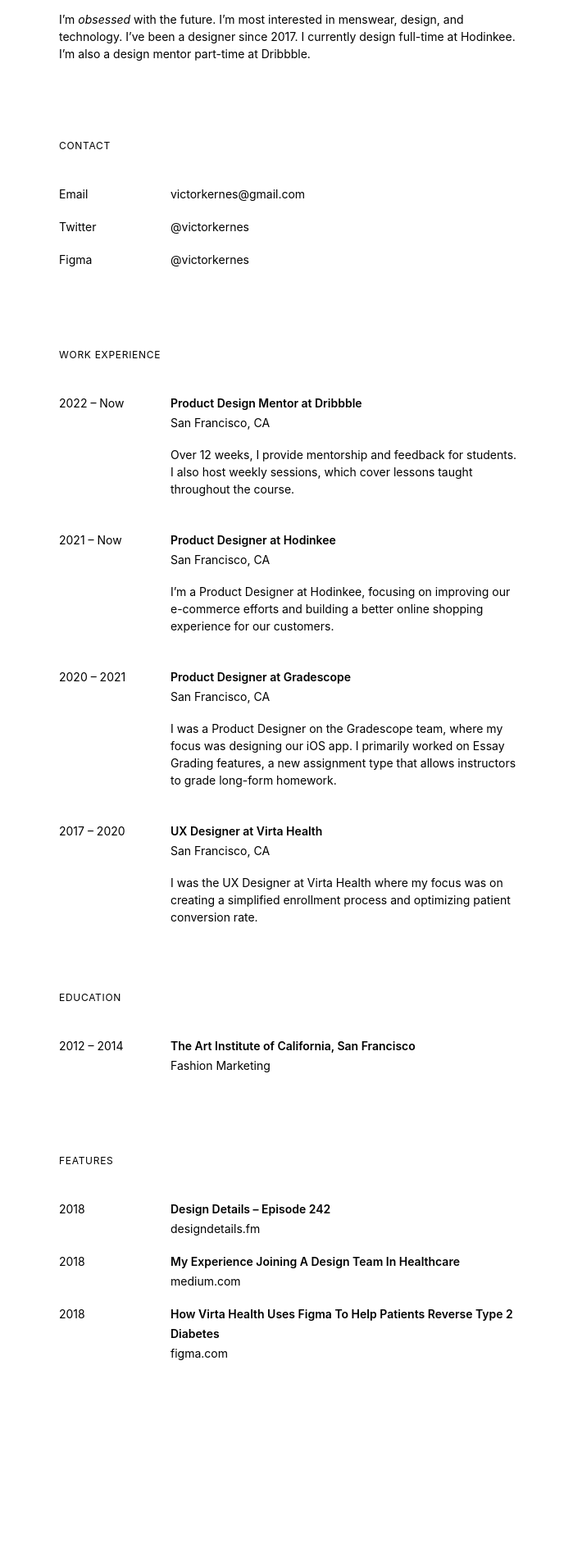
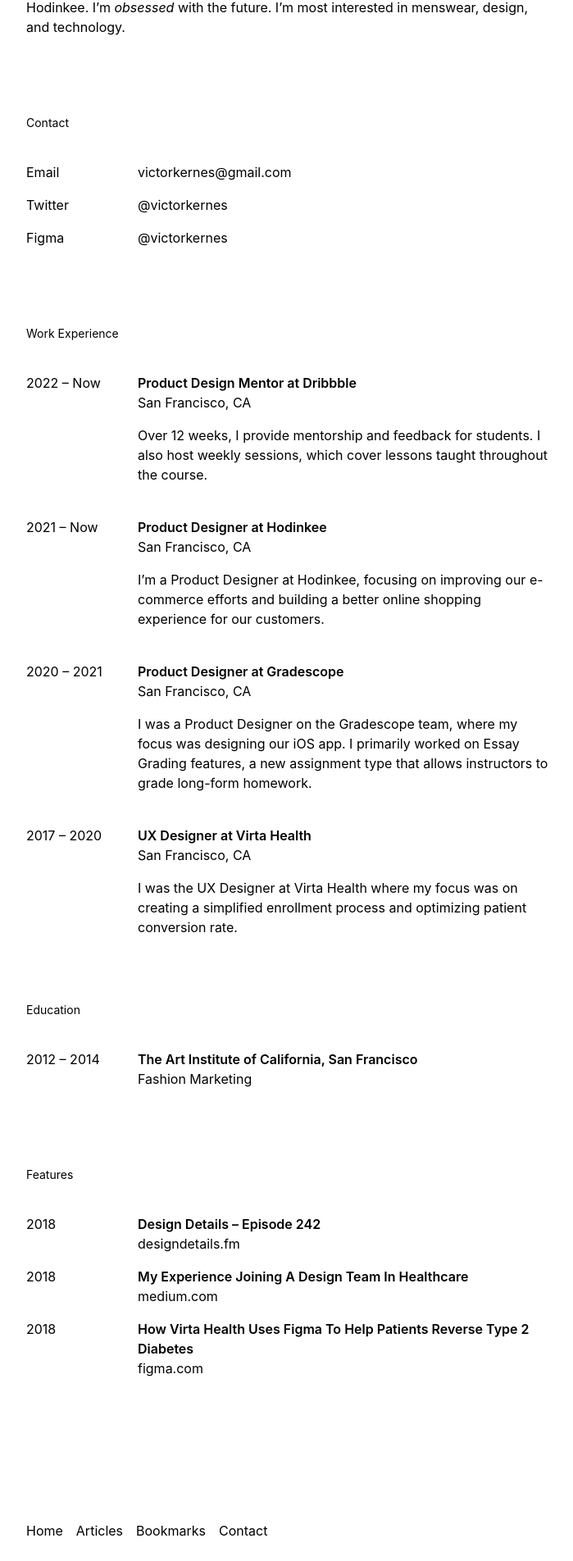
Before and after one commit to victorkernes/victor-kernes-next, a Next.js app: page /about in a window 1280 px wide. Shown: the part 291-2195 px from the top of the page at 82% size, without its empty margins (288-987 px from the left). Before the commit the page ends 2130 px from the top, so only its background shows below. Built offline with nearby package versions, Linux system fonts and the light colour scheme.

Commit message:
Adjust layout and type size

```diff
--- a/components/Archive/Archive.module.css
+++ b/components/Archive/Archive.module.css
@@ -47,7 +47,7 @@
 }
 .Location {
   font-weight: 400;
-  font-size: 14px;
+  font-size: 1rem;
   line-height: 24px;
   color: rgba(0, 0, 0, 0.5);
   padding-bottom: 16px;
--- a/components/Bookmarks/Bookmarks.module.css
+++ b/components/Bookmarks/Bookmarks.module.css
@@ -31,7 +31,7 @@
 }
 .WorkExperienceYear {
   width: 96px;
-  font-size: 14px;
+  font-size: 1rem;
   font-weight: 400;
   line-height: 24px;
   color: rgba(0, 0, 0, 0.5);
@@ -44,7 +44,7 @@
 }
 .Location {
   font-weight: 400;
-  font-size: 14px;
+  font-size: 1rem;
   line-height: 24px;
   color: rgba(0, 0, 0, 0.5);
   padding-bottom: 16px;
--- a/components/Footer/Footer.module.css
+++ b/components/Footer/Footer.module.css
@@ -1,5 +1,8 @@
 .Footer {
   width: 100%;
+  display: flex;
+  flex-direction: column;
+  gap: 24px;
 }
 .Copyright {
   font-size: 1rem;
--- a/components/Footer/index.js
+++ b/components/Footer/index.js
@@ -1,7 +1,9 @@
 import styles from "./Footer.module.css"
+import Nav from "../Nav"
 
 const Footer = () => (
   <footer className={styles.Footer}>
+    <Nav />
     <p className={styles.Copyright}>© 2022 Victor Kernes</p>
   </footer>
 );
--- a/components/Work/Work.module.css
+++ b/components/Home/Home.module.css
@@ -1,6 +1,9 @@
 .Container {
-  max-width: 560px;
+  display: flex;
+  flex-direction: column;
+  max-width: 640px;
   padding-top: 160px;
+  padding-bottom: 160px;
   margin: 0 auto;
 }
 .About {
@@ -12,7 +15,7 @@
   line-height: 24px;
 }
 .AboutJob {
-  font-size: 14px;
+  font-size: 1rem;
   font-weight: 400;
   line-height: 20px;
 }
@@ -43,15 +46,13 @@
   padding-bottom: 80px;
 }
 .SectionHeader {
-  font-size: 12px;
+  font-size: 14px;
   font-weight: 400;
-  text-transform: uppercase;
-  letter-spacing: 0.05rem;
   padding-bottom: 40px;
 }
 .WorkExperienceYear {
   width: 96px;
-  font-size: 14px;
+  font-size: 1rem;
   font-weight: 400;
   line-height: 24px;
 }
@@ -63,7 +64,7 @@
 }
 .Location {
   font-weight: 400;
-  font-size: 14px;
+  font-size: 1rem;
   line-height: 24px;
   padding-bottom: 16px;
 }
--- a/components/Work/index.js
+++ b/components/Home/index.js
@@ -1,6 +1,7 @@
-import styles from "./Work.module.css";
+import styles from "./Home.module.css";
+import Footer from "../Footer"
 
-const Work = () => (
+const Home = () => (
   <section className={styles.Container}>
     <div className={styles.WorkExperienceSection}>
       <div className={styles.About}>
@@ -8,11 +9,9 @@
           <a href="/" alt="Home">
             <h1 className={styles.AboutTitle}>Victor Kernes</h1>
           </a>
-          <p className={styles.AboutJob}>Designer & Writer</p>
-          <p className={styles.AboutJob}>San Francisco, California</p>
         </div>
         <p className={styles.AboutParagraph}>
-          I’m <i>obsessed</i> with the future. I’m most interested in menswear, design, and technology. I’ve been a designer since 2017. I currently design full-time at Hodinkee. I’m also a design mentor part-time at Dribbble.
+          I’m a product designer and writer, based in San Francisco, currently working at <a href="https://www.hodinkee.com" target="_blank">Hodinkee</a>. I’m <i>obsessed</i> with the future. I’m most interested in menswear, design, and technology.
         </p>
       </div>
       <div className={styles.WorkExperienceSection}>
@@ -197,6 +196,7 @@
           </div>
       </div>
     </div>
+    <Footer />
   </section>
 );
-export default Work;
+export default Home;
--- a/components/Nav/Nav.module.css
+++ b/components/Nav/Nav.module.css
@@ -1,42 +1,14 @@
 .Nav {
-  position: fixed;
   height: 100%;
   display: flex;
-  flex-direction: column;
-  align-items: center;
   justify-content: space-between;
-  background-color: #fff;
-  border-right: 1px solid rgba(0,0,0,.10);
-  padding: 40px 16px;
-  z-index: 10;
 }
 .NavItemGroup {
   display: flex;
-  flex-direction: column;
-  gap: 24px;
+  gap: 16px;
 }
 .NavItem {
-  padding: 8px;
   cursor: pointer;
-  text-decoration: none;
-}
-.NavItem:hover {
-  background-color: rgba(0,0,0,.10);
-  border-radius: 80px;
-}
-.NavItemIcon {
-  width: 20px;
-  height: 20px;
-}
-.NavItemIcon:hover {
-  stroke: #fff;
-  fill: #fff;
-}
-.Avatar {
-  display: block;
-  width: 32px;
-  height: 32px;
-  border-radius: 40px;
 }
 @media (max-width: 768px) {
   .Nav {
@@ -48,7 +20,4 @@
     border-right: none;
     border-bottom: 1px solid rgba(0,0,0,.10);
   }
-  .NavItemGroup {
-    display: none;
-  }
 }
--- a/components/Nav/index.js
+++ b/components/Nav/index.js
@@ -1,50 +1,30 @@
 import styles from "./Nav.module.css";
-import Image from 'next/image';
+// import Image from 'next/image';
 
 const Nav = () => (
   <nav className={styles.Nav}>
-    <div className={styles.ExpandNav}>
-      <a href="/about" alt="Home">
-          <img
-            className={styles.NavItemIcon} src="/static/sidebar.svg"
-          />
-        </a>
-    </div>
     <ul className={styles.NavItemGroup}>
       <li className={styles.NavItem}>
         <a href="/" alt="Home">
-          <img
-            className={styles.NavItemIcon} src="/static/home.svg"
-          />
+          Home
         </a>
       </li>
       <li className={styles.NavItem}>
         <a href="/archive" alt="Archive">
-          <img
-            className={styles.NavItemIcon} src="/static/archive.svg"
-          />
+          Articles
         </a>
       </li>
       <li className={styles.NavItem}>
         <a href="/bookmarks" alt="Bookmarks">
-          <img
-            className={styles.NavItemIcon} src="/static/bookmarks.svg"
-          />
+          Bookmarks
         </a>
       </li>
       <li className={styles.NavItem}>
         <a href="mailto: victorkernes@gmail.com" alt="Contact">
-          <img className={styles.NavItemIcon}
-            src="/static/contact.svg"
-          />
+          Contact
         </a>
       </li>
     </ul>
-    <div className={styles.Avatar}>
-      <a href="/about" alt="Home">
-          <Image alt="Victor Kernes" src="/static/victorkernes.webp" width="32" height="32" className={styles.Avatar}/>
-        </a>
-    </div>
   </nav>
 );
 export default Nav;
--- a/pages/about/index.js
+++ b/pages/about/index.js
@@ -1,8 +1,8 @@
 import Page from "../../components/Page";
-import Work from "../../components/Work";
+import Home from "../../components/Home";
 
 export default () => (
   <Page>
-    <Work />
+    <Home />
   </Page>
 );
--- a/pages/index.js
+++ b/pages/index.js
@@ -1,8 +1,8 @@
 import Page from "../components/Page";
-import Work from "../components/Work";
+import Home from "../components/Home";
 
 export default () => (
   <Page>
-    <Work />
+    <Home />
   </Page>
 );
--- a/pages/styles.css
+++ b/pages/styles.css
@@ -11,7 +11,6 @@
 @import url("https://rsms.me/inter/inter.css");
 html {
   font-family: "Inter", sans-serif;
-  font-size: 14px;
   text-size-adjust: 100%;
   text-rendering: optimizeLegibility;
 }
```
